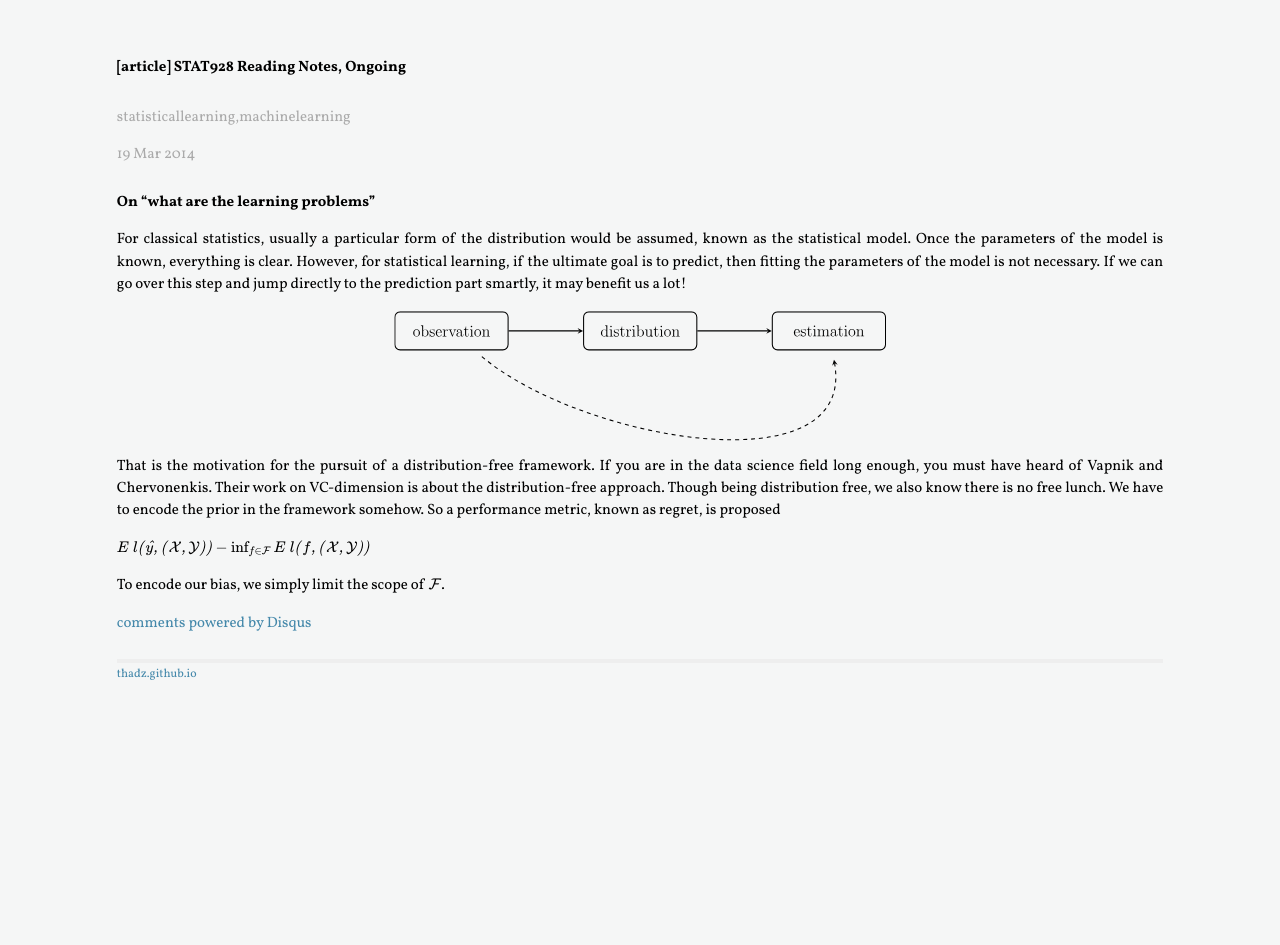
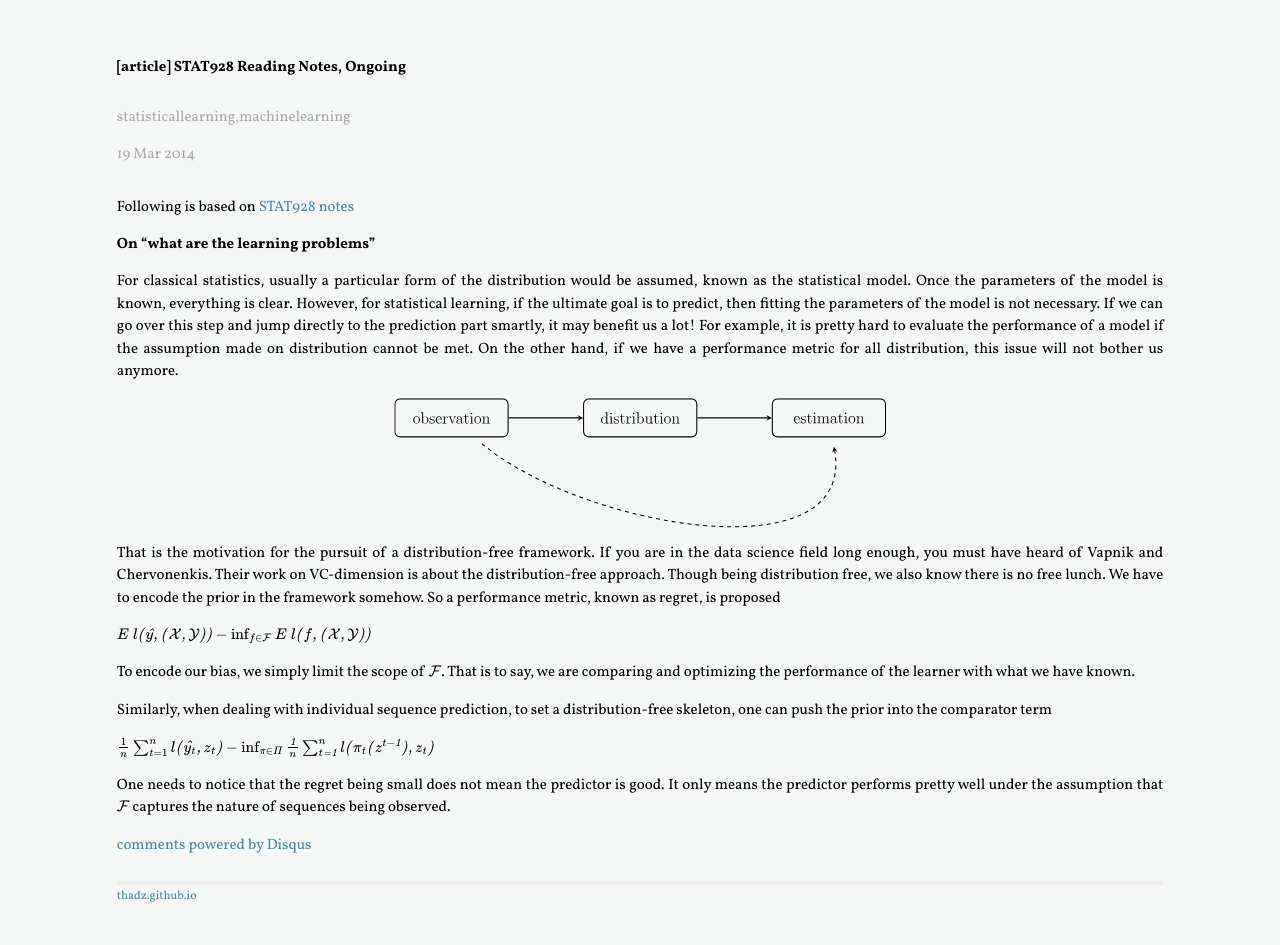
Before and after one commit to Thadz/thadz.github.io, a Jekyll site: the page built from _posts/2014-03-19-stat928-reading-notes.md, in a window 1280 px wide. Built offline with Jekyll 4.4.1, drawn with Linux system fonts in a browser that asks for light colours; some web fonts are replaced; Markdown is read by kramdown in place of the engine named in the settings; formulas are drawn with MathJax 3; comment, search, counter and statistics services are not loaded.

Commit message:
updated sequential prediction

```diff
--- a/_posts/2014-03-19-stat928-reading-notes.md
+++ b/_posts/2014-03-19-stat928-reading-notes.md
@@ -4,6 +4,8 @@ title: "STAT928 Reading Notes, Ongoing"
 categories: article
 tags: statistical learning, machine learning
 ---
+
+Following is based on [STAT928 notes](http://www-stat.wharton.upenn.edu/~rakhlin/courses/stat928/stat928_notes.pdf)
 
 # On "what are the learning problems"
 
@@ -12,7 +14,7 @@ assumed, known as the statistical model. Once the parameters of the model is
 known, everything is clear. However, for statistical learning, if the ultimate
 goal is to predict, then fitting the parameters of the model is not necessary.
 If we can go over this step and jump directly to the prediction part smartly,
-it may benefit us a lot!
+it may benefit us a lot! For example, it is pretty hard to evaluate the performance of a model if the assumption made on distribution cannot be met. On the other hand, if we have a performance metric for all distribution, this issue will not bother us anymore.
 
 ![learning-problems-1](/img/2014-03-19-stat928-reading-notes/learning-problems-1.svg)
 
@@ -25,4 +27,13 @@ regret, is proposed
 
 $\textit{E}\;\cal{l}(\hat{y}, (X,Y))-\inf_{f\in\cal{F}}\textit{E}\;\cal{l}(f,(X,Y))$
 
-To encode our bias, we simply limit the scope of $\cal{F}$.
+To encode our bias, we simply limit the scope of $\cal{F}$. That is to say, we
+are comparing and optimizing the performance of the learner with what we have
+known.
+
+Similarly, when dealing with individual sequence prediction, to set a
+distribution-free skeleton, one can push the prior into the comparator term
+
+<p>$\frac{1}{n}\sum^n_{t=1}\cal{l}(\hat{y}_t,z_t)-\inf_{\pi\in\cal{\Pi}}\frac{1}{n}\sum^n_{t=1}\cal{l}(\pi_{t}(z^{t-1}),z_t)$</p>
+
+One needs to notice that the regret being small does not mean the predictor is good. It only means the predictor performs pretty well under the assumption that $\cal{F}$ captures the nature of sequences being observed.
```
